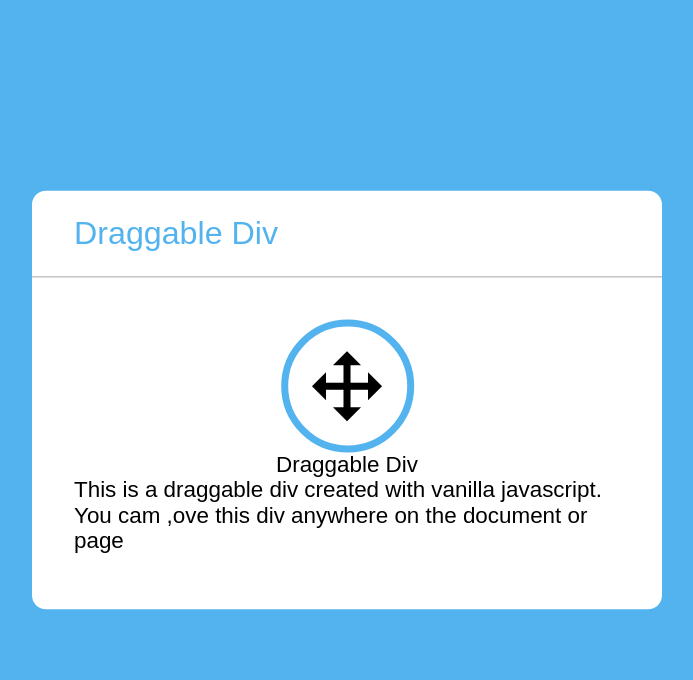
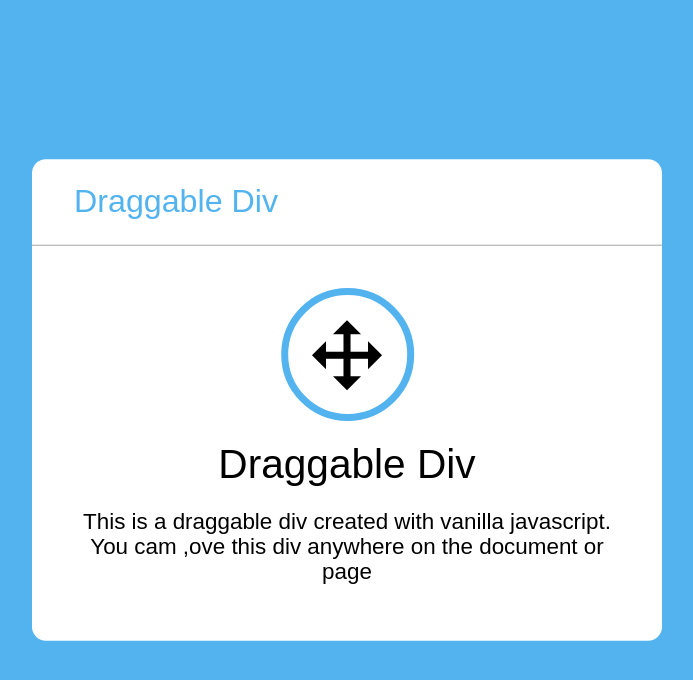
Before and after one commit to YousefXI/Draggable-div, a plain HTML site: page index.html in a window 1280 px wide. Shown: the whole page, without its empty margins (293-986 px from the left). Drawn offline with nearby package versions, Linux system fonts and the light colour scheme.

Commit message:
updating content div

```diff
--- a/style.css
+++ b/style.css
@@ -104,5 +104,16 @@ body {
 
 .content .icon i {
    font-size: 60px;
-   colo: var var(--primary);
+   color: var var(--primary);
 }
+
+.content .title {
+   font-size: 29px;
+   font-weight: 500;
+   margin: 15px 0;
+}
+
+.content p {
+   font-size: 16px;
+   text-align: center;
+}
```
